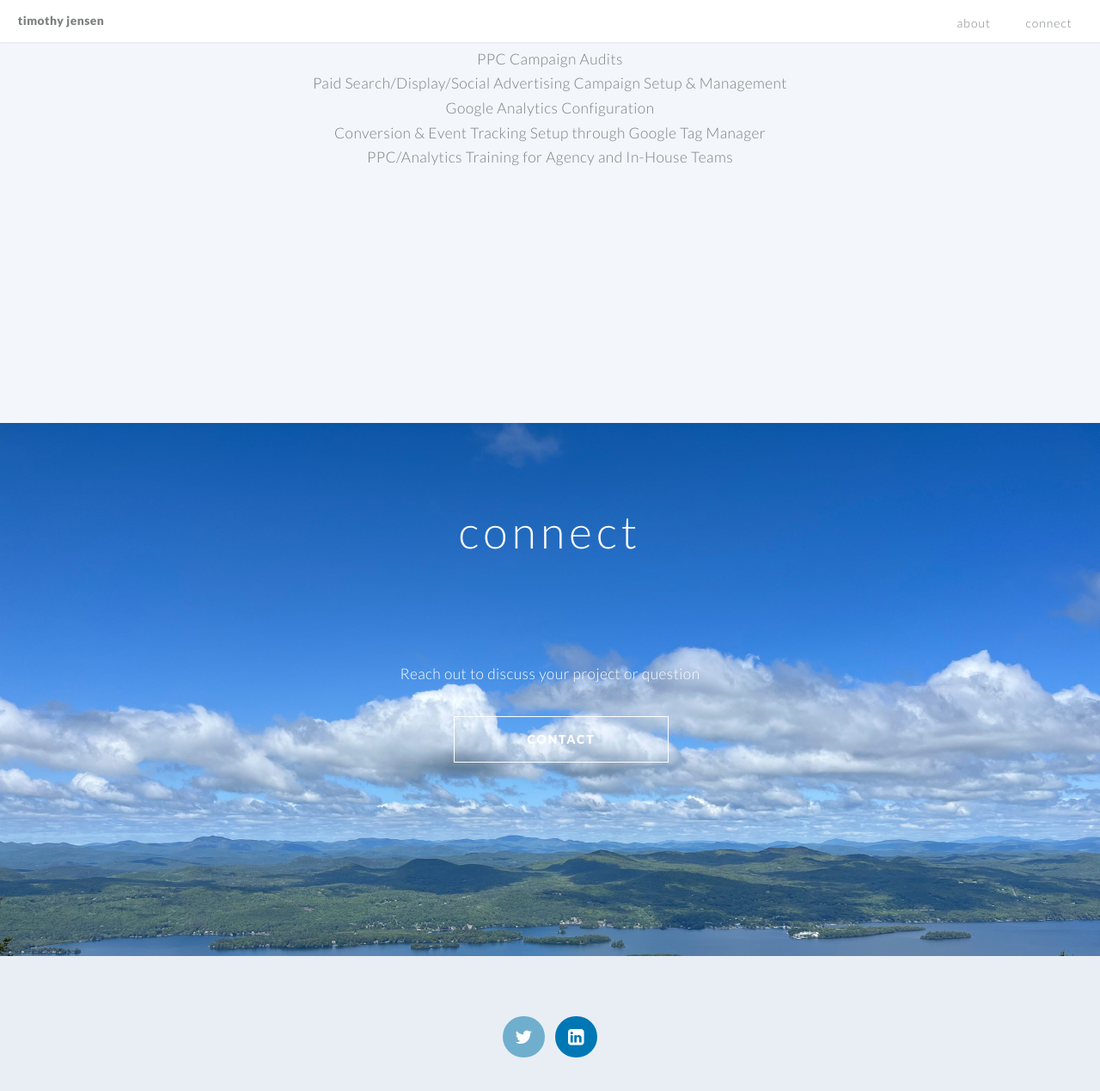
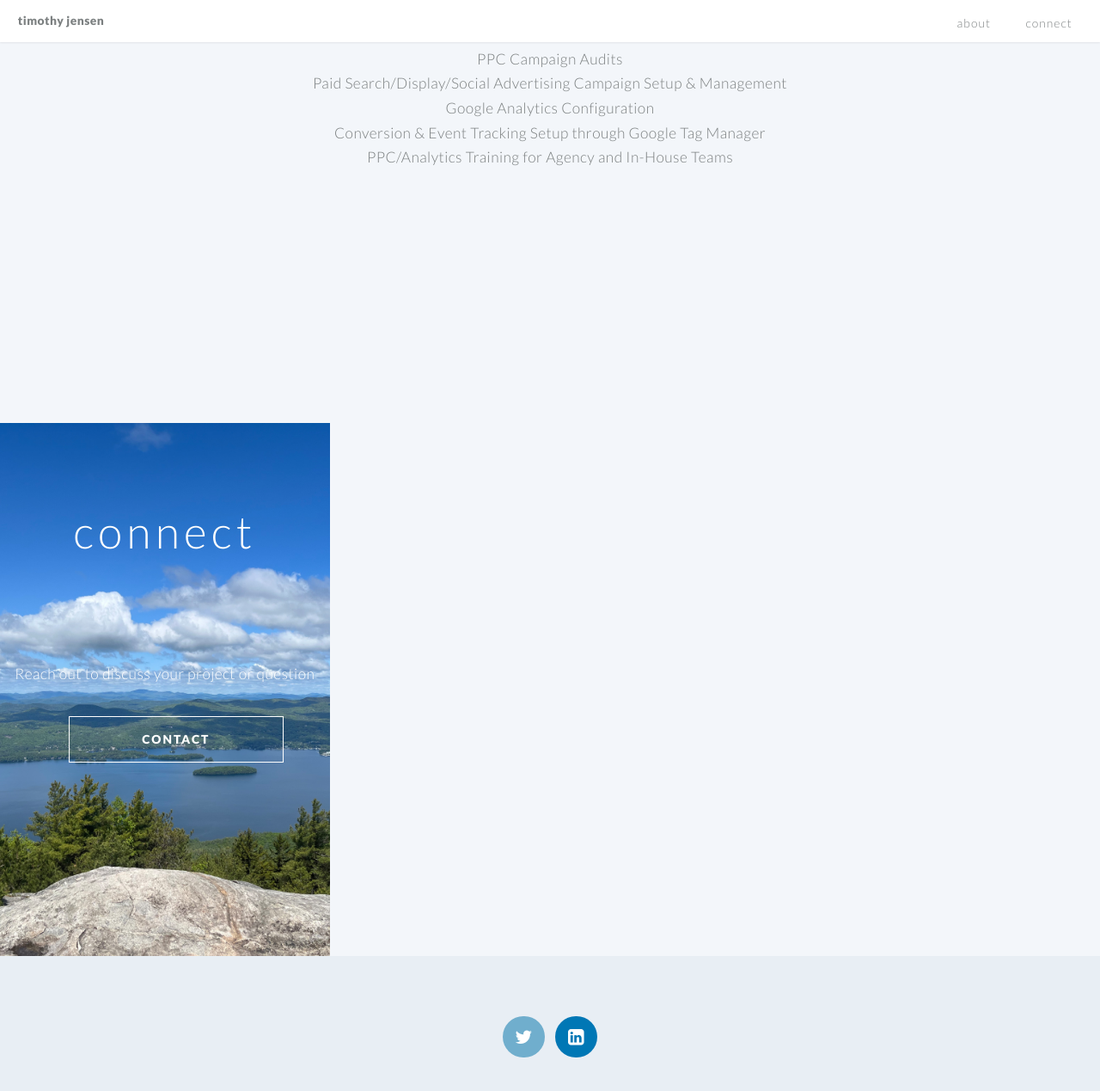
Before and after one commit to timothyjj/timothyjj.github.io, a Jekyll site: the page built from index.md, in a window 1280 px wide and 1400 px high, scrolled down 1810 px. Shown: the top 1269 px of the window at 86% size. Built offline with Jekyll 4.4.1, drawn with Linux system fonts in a browser that asks for light colours.

Commit message:
Style update

```diff
--- a/css/style.css
+++ b/css/style.css
@@ -792,7 +792,22 @@
 /* CTA */
 
 	.cta {
+		-moz-animation: reveal-banner 1s 0.25s ease-in-out;
+		-webkit-animation: reveal-banner 1s 0.25s ease-in-out;
+		-o-animation: reveal-banner 1s 0.25s ease-in-out;
+		-ms-animation: reveal-banner 1s 0.25s ease-in-out;
+		animation: reveal-banner 1s 0.25s ease-in-out;
+		-moz-animation-fill-mode: forwards;
+		-webkit-animation-fill-mode: forwards;
+		-o-animation-fill-mode: forwards;
+		-ms-animation-fill-mode: forwards;
+		animation-fill-mode: forwards;
 		background: rgba(52, 27, 43, 0.5);
+		color: white;
+		display: inline-block;
+		opacity: 0;
+		padding: 3em;
+		text-align: center;
 		background-attachment: scroll, scroll, scroll, fixed;
 		background-color: none;
 		background-image: none;
```
